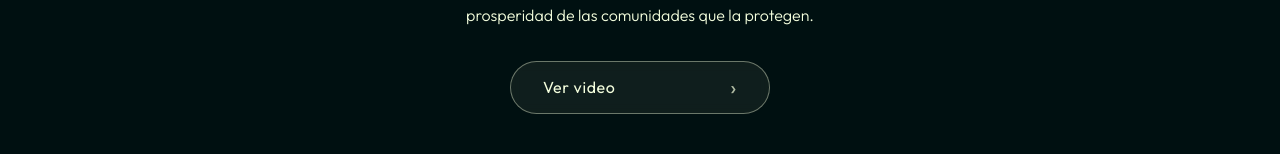
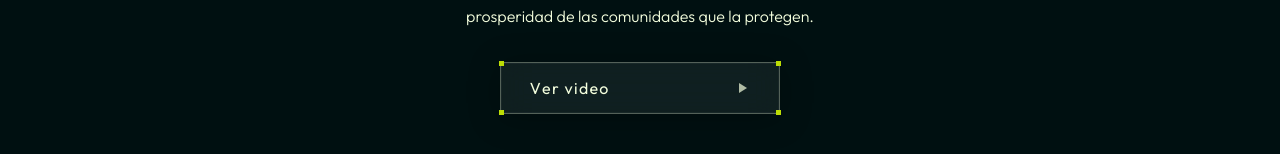
Before and after one commit to TonyGil-CMinds/naturatechlac, a React (Vite) app: page / in a window 1280 px wide. Shown: the part 622-776 px from the top of the page. Built offline with nearby package versions, Linux system fonts and the light colour scheme.

Commit message:
new changes for now

```diff
--- a/src/App.css
+++ b/src/App.css
@@ -140,37 +140,72 @@
   margin: 0 auto 2rem;
 }
 
-/* ── CTA button ───────────────────────────────────────────────────── */
-.hero-btn-wrap {
-  opacity: 0; /* animated in by GSAP */
+/* ── Liquid Glass Button ──────────────────────────────────────────────────── */
+.lb-wrap {
+  display: inline-block;
+  position: relative;
 }
 
-.hero-btn {
+/* corner squares */
+.corner {
+  position: absolute;
+  width: 5px;
+  height: 5px;
+  background: var(--color-green);
+  z-index: 2;
+  pointer-events: none;
+}
+.corner-tl { top: -1px;    left: -1px;  }
+.corner-tr { top: -1px;    right: -1px; }
+.corner-bl { bottom: -1px; left: -1px;  }
+.corner-br { bottom: -1px; right: -1px; }
+
+/* button shell */
+.lb-btn {
   display: flex;
   align-items: center;
   justify-content: space-between;
-  gap: 2rem;
-  padding: 0.9rem 2rem;
-  border: 1px solid rgba(244, 255, 222, 0.4);
-  border-radius: 50px;
-  background: rgba(244, 255, 222, 0.06);
-  backdrop-filter: blur(6px);
+  gap: 1.5rem;
+  padding: 0 1.8rem;
+  border: 1px solid rgba(244, 255, 222, 0.3);
+  border-radius: 0;            /* square corners as requested */
+  background: rgba(255, 255, 255, 0.06);
+  backdrop-filter: blur(18px) saturate(180%);
+  -webkit-backdrop-filter: blur(18px) saturate(180%);
+  box-shadow:
+    0 0 0 0.5px rgba(255,255,255,0.08) inset,
+    0 4px 32px rgba(0,0,0,0.3);
   color: var(--color-white);
   font-family: 'Outfit', sans-serif;
   font-size: 1rem;
   font-weight: 400;
-  letter-spacing: 0.04em;
+  letter-spacing: 0.08em;
   cursor: pointer;
-  min-width: 260px;
-  transition: background 0.3s, border-color 0.3s;
+  overflow: hidden;
+  white-space: nowrap;
+  transition: background 0.3s, box-shadow 0.3s;
 }
-.hero-btn:hover {
-  background: rgba(188, 221, 5, 0.12);
-  border-color: var(--color-green);
+.lb-btn:hover {
+  background: rgba(188, 221, 5, 0.1);
+  box-shadow: 0 0 0 1px var(--color-green) inset, 0 4px 32px rgba(0,0,0,0.3);
 }
 
-.btn-arrow {
-  font-size: 1.4rem;
-  line-height: 1;
+.lb-label {
+  display: inline-flex;
+  align-items: center;
+}
+.lb-char {
+  display: inline-block;
+  white-space: pre;
+}
+.lb-icon {
+  display: flex;
+  align-items: center;
   opacity: 0.7;
+  flex-shrink: 0;
 }
+
+/* hero-btn-wrap still needed for pointer events */
+.hero-btn-wrap {
+  pointer-events: auto;
+}
--- a/src/App.jsx
+++ b/src/App.jsx
@@ -2,6 +2,7 @@ import { useEffect, useRef } from 'react'
 import gsap from 'gsap'
 import SplitText from './components/SplitText'
 import SplineBackground from './components/SplineBackground'
+import LiquidButton from './components/LiquidButton'
 import './App.css'
 
 function App() {
@@ -9,12 +10,12 @@ function App() {
 
   useEffect(() => {
     const el = overlayRef.current;
-    // Animate subtitle and button in after the SplitText finishes
-    const targets = el.querySelectorAll('.hero-subtitle, .hero-btn-wrap');
+    // Animate subtitle in after SplitText title finishes
+    const subtitle = el.querySelector('.hero-subtitle');
     gsap.fromTo(
-      targets,
+      subtitle,
       { opacity: 0, y: 30 },
-      { opacity: 1, y: 0, duration: 1, delay: 1.0, stagger: 0.2, ease: 'power3.out' }
+      { opacity: 1, y: 0, duration: 1, delay: 1.0, ease: 'power3.out' }
     );
   }, []);
 
@@ -47,7 +48,7 @@ function App() {
         </button>
       </nav>
 
-      {/* ─── Hero text overlay — pointer-events disabled so Spline stays interactive ─── */}
+      {/* ─── Hero overlay ─── */}
       <div className="hero-overlay" ref={overlayRef}>
         <div className="hero-content" style={{ pointerEvents: 'none' }}>
           <h1 className="hero-title">
@@ -59,11 +60,10 @@ function App() {
             prosperidad de las comunidades que la protegen.
           </p>
         </div>
-        <div className="hero-btn-wrap" style={{ pointerEvents: 'auto' }}>
-          <button className="hero-btn">
-            <span>Ver video</span>
-            <span className="btn-arrow">›</span>
-          </button>
+
+        {/* LiquidButton handles its own entrance animation, starts after title+subtitle */}
+        <div className="hero-btn-wrap">
+          <LiquidButton label="Ver video" startDelay={2.0} />
         </div>
       </div>
 
--- /dev/null
+++ b/src/components/LiquidButton.jsx
@@ -0,0 +1,96 @@
+import { useEffect, useRef } from 'react';
+import gsap from 'gsap';
+
+/**
+ * LiquidButton
+ *
+ * Entrance animation sequence:
+ * 1. Start invisible (0×0)
+ * 2. After `startDelay`: grow to 15×15 (seed)
+ * 3. Blink 3×
+ * 4. Expand width to full, then height to full
+ * 5. Animate chars of label letter by letter
+ */
+export default function LiquidButton({ label = 'Ver video', startDelay = 0 }) {
+  const wrapRef = useRef(null);
+  const btnRef = useRef(null);
+  const charsRef = useRef([]);
+
+  const FULL_W = 280;  // px – final button width
+  const FULL_H = 52;   // px – final button height
+
+  useEffect(() => {
+    const btn = btnRef.current;
+    const wrap = wrapRef.current;
+    const chars = charsRef.current.filter(Boolean);
+
+    const tl = gsap.timeline({ delay: startDelay });
+
+    // ── 0. initial state ──────────────────────────────────────────
+    gsap.set(btn, { width: 0, height: 0, opacity: 1, overflow: 'hidden' });
+    gsap.set(chars, { opacity: 0, y: 18 });
+    gsap.set(wrap.querySelectorAll('.corner'), { opacity: 0 });
+
+    // ── 1. seed to 15×15 ─────────────────────────────────────────
+    tl.to(btn, { width: 15, height: 15, duration: 0.2, ease: 'power2.out' });
+
+    // ── 2. blink corners 3× ──────────────────────────────────────
+    tl.to(wrap.querySelectorAll('.corner'), { opacity: 1, duration: 0.05 })
+      .to(wrap.querySelectorAll('.corner'), { opacity: 0, duration: 0.08 })
+      .to(wrap.querySelectorAll('.corner'), { opacity: 1, duration: 0.05 })
+      .to(wrap.querySelectorAll('.corner'), { opacity: 0, duration: 0.08 })
+      .to(wrap.querySelectorAll('.corner'), { opacity: 1, duration: 0.05 })
+      .to(wrap.querySelectorAll('.corner'), { opacity: 0, duration: 0.08 })
+      .to(wrap.querySelectorAll('.corner'), { opacity: 1, duration: 0.05 }); // stay on
+
+    // ── 3. expand width ──────────────────────────────────────────
+    tl.to(btn, { width: FULL_W, duration: 0.4, ease: 'power3.inOut' });
+
+    // ── 4. expand height ─────────────────────────────────────────
+    tl.to(btn, { height: FULL_H, duration: 0.25, ease: 'power2.out' });
+
+    // ── 5. split-text chars ──────────────────────────────────────
+    tl.to(chars, {
+      opacity: 1,
+      y: 0,
+      duration: 0.4,
+      stagger: 0.03,
+      ease: 'back.out(1.7)',
+    });
+
+    return () => tl.kill();
+  }, [startDelay]);
+
+  return (
+    <div ref={wrapRef} className="lb-wrap" style={{ position: 'relative', display: 'inline-block' }}>
+
+      {/* ── Corner squares ─────────────────────────────────────── */}
+      <span className="corner corner-tl" />
+      <span className="corner corner-tr" />
+      <span className="corner corner-bl" />
+      <span className="corner corner-br" />
+
+      {/* ── The button itself ──────────────────────────────────── */}
+      <button ref={btnRef} className="lb-btn">
+        <span className="lb-label" aria-label={label}>
+          {label.split('').map((ch, i) => (
+            <span
+              key={i}
+              className="lb-char"
+              ref={el => (charsRef.current[i] = el)}
+              style={{ display: 'inline-block', whiteSpace: 'pre' }}
+            >
+              {ch}
+            </span>
+          ))}
+        </span>
+        <span className="lb-icon">
+          <svg width="16" height="16" viewBox="0 0 16 16" fill="none">
+            <polygon points="5,3 13,8 5,13" fill="currentColor" />
+          </svg>
+        </span>
+      </button>
+
+    </div>
+  );
+}
```
